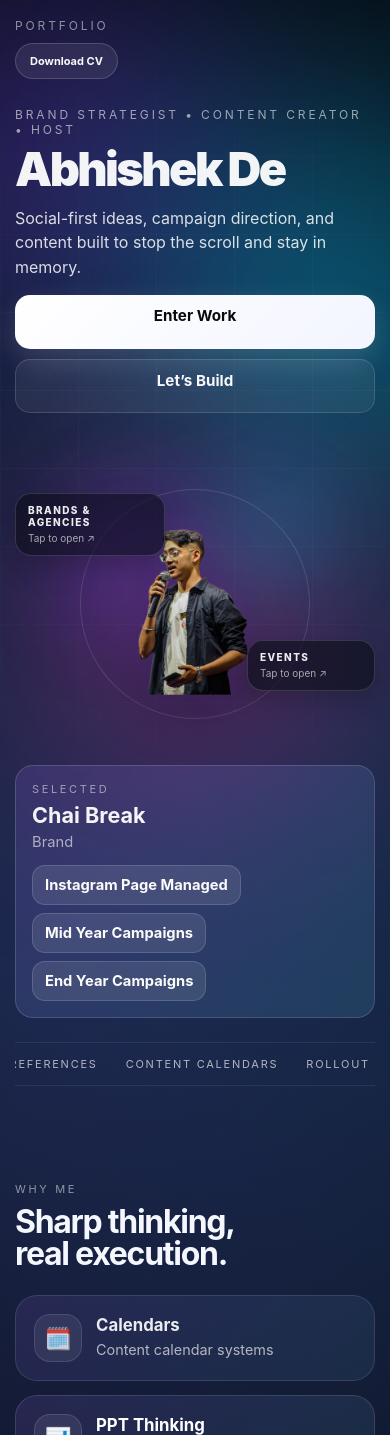
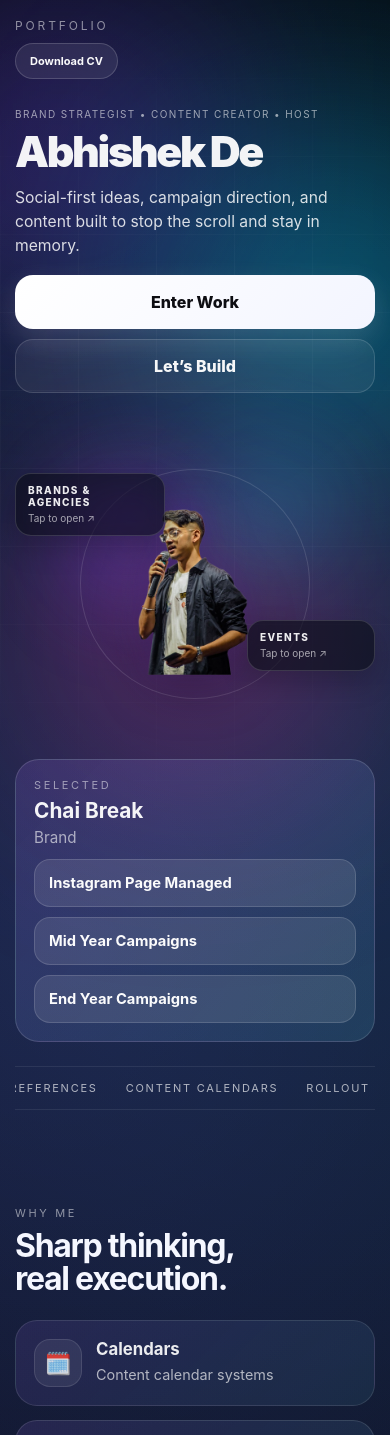
Before and after one commit to Abhishek-7-de/abhishek-portfolio, a React (Vite) app: page / in a window 390 px wide. Shown: the top 1435 px of the page. Built offline with nearby package versions, Linux system fonts and the light colour scheme.

Commit message:
Fix mobile hero stage, cutout and buttons

```diff
--- a/src/styles.css
+++ b/src/styles.css
@@ -1832,3 +1832,244 @@ video {
     background: rgba(255, 255, 255, 0.04);
   }
 }
+/* ===== HERO FINAL MOBILE RESCUE ===== */
+@media (max-width: 767px) {
+  /* keep desktop hidden on mobile */
+  .hero-desktop-only {
+    display: none !important;
+  }
+
+  .hero-mobile-only,
+  .hero-mobile-shell {
+    display: block !important;
+  }
+
+  /* mobile hero copy */
+  .hero-v18 {
+    padding: 18px 0 24px !important;
+    display: grid !important;
+    gap: 14px !important;
+  }
+
+  .hero-copy {
+    width: 100% !important;
+    max-width: 100% !important;
+  }
+
+  .hero-kicker {
+    font-size: 10px !important;
+    letter-spacing: 0.14em !important;
+    line-height: 1.4 !important;
+    margin-bottom: 10px !important;
+  }
+
+  .hero-name-main {
+    font-size: clamp(2.55rem, 11vw, 4.2rem) !important;
+    line-height: 0.95 !important;
+    margin: 0 !important;
+  }
+
+  .hero-role-line {
+    font-size: 0.98rem !important;
+    line-height: 1.55 !important;
+    margin-top: 14px !important;
+    max-width: 100% !important;
+  }
+
+  /* buttons */
+  .hero-actions {
+    display: grid !important;
+    grid-template-columns: 1fr !important;
+    gap: 10px !important;
+    width: 100% !important;
+    margin-top: 16px !important;
+  }
+
+  .hero-actions .btn,
+  .hero-btn {
+    width: 100% !important;
+    min-height: 54px !important;
+    border-radius: 18px !important;
+    padding: 12px 16px !important;
+    display: flex !important;
+    align-items: center !important;
+    justify-content: center !important;
+    text-align: center !important;
+    font-size: 1rem !important;
+    font-weight: 800 !important;
+    box-sizing: border-box !important;
+    white-space: nowrap !important;
+    overflow: hidden !important;
+    text-overflow: ellipsis !important;
+  }
+
+  .hero-actions .btn-primary {
+    color: #0d0d12 !important;
+  }
+
+  .hero-actions .btn-secondary {
+    color: rgba(255, 255, 255, 0.96) !important;
+  }
+
+  /* stage */
+  .hero-mobile-stage {
+    position: relative !important;
+    height: 260px !important;
+    min-height: 260px !important;
+    border-radius: 28px !important;
+    overflow: hidden !important;
+    border: 1px solid rgba(255, 255, 255, 0.1) !important;
+    background:
+      radial-gradient(circle at 30% 70%, rgba(124, 58, 237, 0.16), transparent 34%),
+      radial-gradient(circle at 76% 24%, rgba(0, 212, 255, 0.15), transparent 32%),
+      rgba(255, 255, 255, 0.03) !important;
+  }
+
+  .hero-mobile-stage .hero-mobile-orb {
+    display: block !important;
+    position: absolute !important;
+    border-radius: 999px !important;
+    filter: blur(42px) !important;
+    opacity: 0.9 !important;
+    z-index: 0 !important;
+  }
+
+  .hero-mobile-stage .hero-mobile-orb-1 {
+    width: 120px !important;
+    height: 120px !important;
+    background: rgba(124, 58, 237, 0.24) !important;
+    left: 10% !important;
+    top: 18% !important;
+  }
+
+  .hero-mobile-stage .hero-mobile-orb-2 {
+    width: 110px !important;
+    height: 110px !important;
+    background: rgba(0, 212, 255, 0.18) !important;
+    right: 10% !important;
+    bottom: 18% !important;
+  }
+
+  .hero-mobile-stage .hero-mobile-ring {
+    display: block !important;
+    position: absolute !important;
+    width: 165px !important;
+    height: 165px !important;
+    left: 50% !important;
+    top: 54% !important;
+    transform: translate(-50%, -50%) !important;
+    border-radius: 999px !important;
+    border: 1px solid rgba(255, 255, 255, 0.12) !important;
+    background: radial-gradient(circle at center, rgba(255,255,255,0.04), transparent 72%) !important;
+    z-index: 1 !important;
+  }
+
+  /* cutout */
+  .hero-mobile-stage .hero-mobile-cutout {
+    display: block !important;
+    visibility: visible !important;
+    opacity: 1 !important;
+    position: absolute !important;
+    left: 50% !important;
+    bottom: 0 !important;
+    transform: translateX(-50%) !important;
+    width: 112px !important;
+    height: auto !important;
+    object-fit: contain !important;
+    z-index: 3 !important;
+    pointer-events: none !important;
+    filter: drop-shadow(0 12px 24px rgba(0, 0, 0, 0.28)) !important;
+  }
+
+  /* chips */
+  .hero-mobile-stage .hero-mobile-chip {
+    display: block !important;
+    visibility: visible !important;
+    opacity: 1 !important;
+    position: absolute !important;
+    z-index: 4 !important;
+    min-width: 118px !important;
+    max-width: 132px !important;
+    padding: 10px 12px !important;
+    border-radius: 16px !important;
+    border: 1px solid rgba(255, 255, 255, 0.14) !important;
+    background: rgba(10, 14, 24, 0.72) !important;
+    backdrop-filter: blur(14px) !important;
+    text-align: left !important;
+    overflow: hidden !important;
+  }
+
+  .hero-mobile-stage .hero-mobile-chip-brands {
+    left: 12px !important;
+    top: 14px !important;
+  }
+
+  .hero-mobile-stage .hero-mobile-chip-events {
+    right: 12px !important;
+    bottom: 14px !important;
+  }
+
+  .hero-mobile-chip-title {
+    display: block !important;
+    font-size: 10px !important;
+    letter-spacing: 0.13em !important;
+    line-height: 1.25 !important;
+    font-weight: 800 !important;
+    text-transform: uppercase !important;
+    color: rgba(255, 255, 255, 0.96) !important;
+  }
+
+  .hero-mobile-chip-sub {
+    display: block !important;
+    margin-top: 3px !important;
+    font-size: 11px !important;
+    line-height: 1.25 !important;
+    color: rgba(255, 255, 255, 0.7) !important;
+  }
+
+  /* selected card under hero */
+  .hero-mobile-selected-card,
+  .hero-action-panel {
+    width: 100% !important;
+    max-width: 100% !important;
+    margin-top: 14px !important;
+    padding: 18px !important;
+    border-radius: 24px !important;
+    overflow: hidden !important;
+    box-sizing: border-box !important;
+  }
+
+  .hero-action-title {
+    font-size: 1.3rem !important;
+    line-height: 1.08 !important;
+    margin: 8px 0 6px !important;
+  }
+
+  .hero-action-kind {
+    margin: 0 0 12px !important;
+    font-size: 0.95rem !important;
+  }
+
+  .hero-link-list,
+  .hero-link-list-mobile {
+    display: grid !important;
+    grid-template-columns: 1fr !important;
+    gap: 10px !important;
+    width: 100% !important;
+  }
+
+  .hero-link-btn {
+    width: 100% !important;
+    min-height: 48px !important;
+    padding: 12px 14px !important;
+    display: flex !important;
+    align-items: center !important;
+    justify-content: flex-start !important;
+    text-align: left !important;
+    box-sizing: border-box !important;
+    white-space: normal !important;
+    overflow-wrap: anywhere !important;
+    word-break: break-word !important;
+    border-radius: 16px !important;
+  }
+}
```
